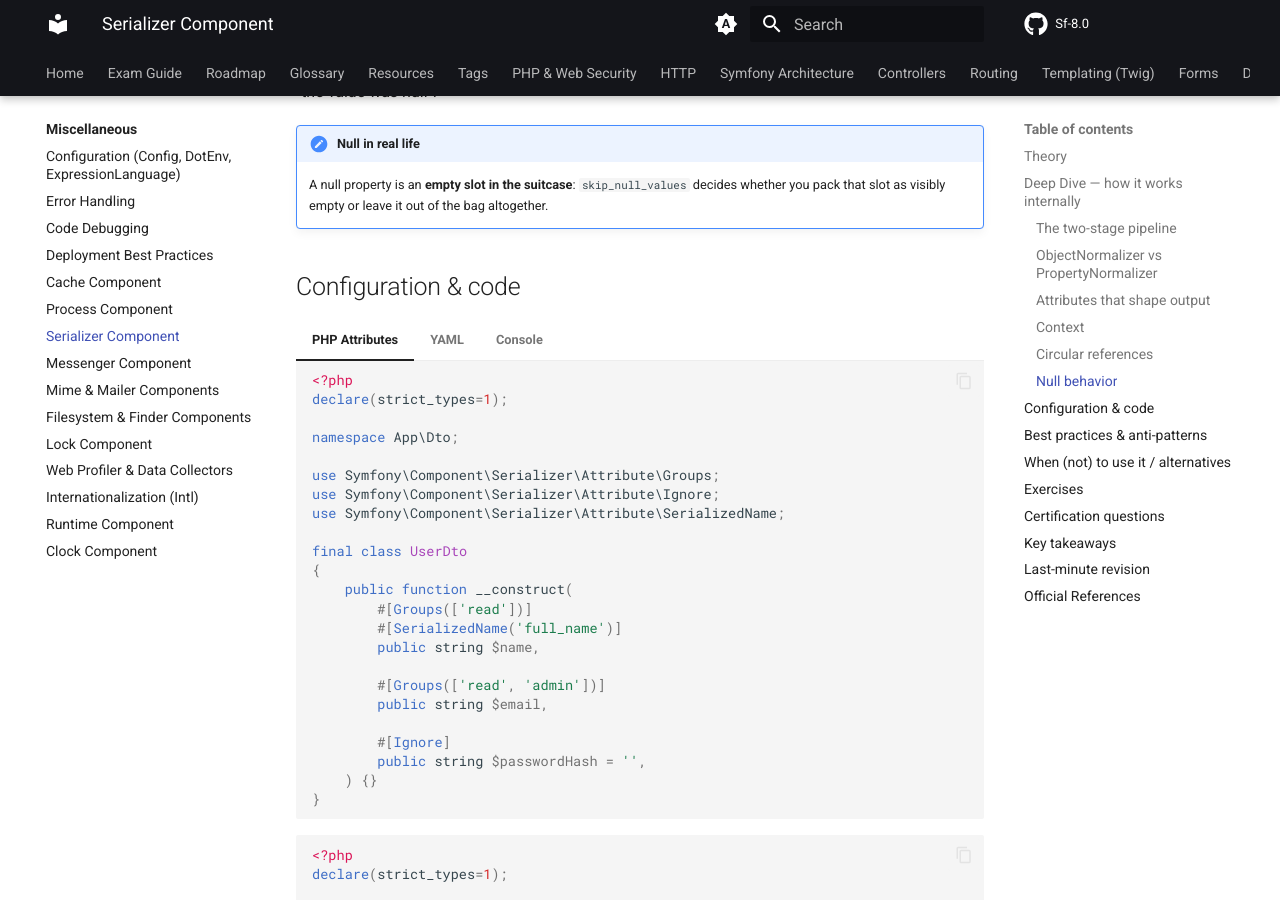
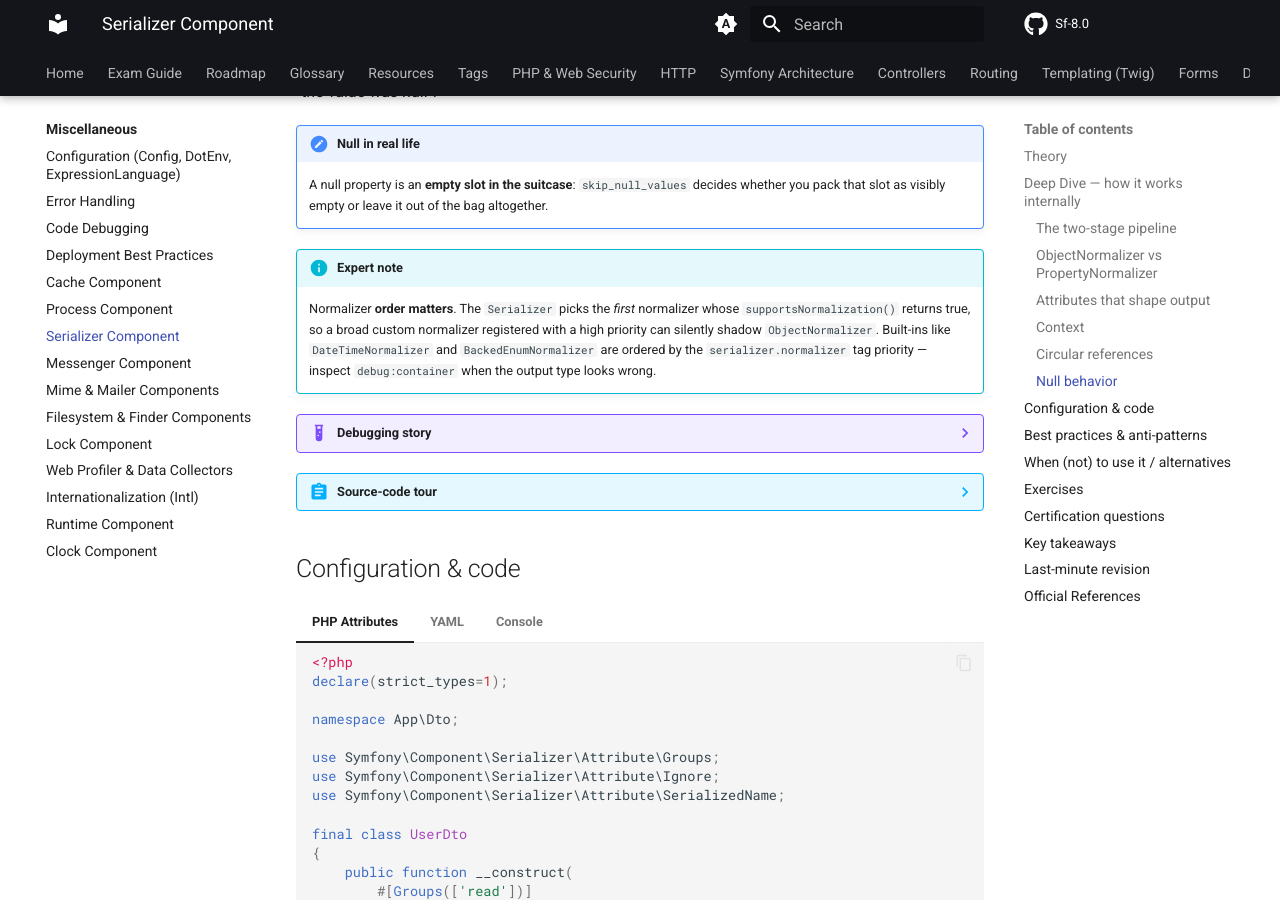
Before and after one commit to jasseryah-mazars/Sf-8.0, an MkDocs documentation site: the page built from docs/miscellaneous/serializer.md, in a window 1280 px wide and 900 px high, scrolled down 3103 px. Built offline with MkDocs 1.6.1 and Material for MkDocs 9.7.7, drawn with Linux system fonts in a browser that asks for light colours; comment, search, counter and statistics services are not loaded; the version menu is left out.

```diff
--- a/docs/miscellaneous/serializer.md
+++ b/docs/miscellaneous/serializer.md
@@ -128,6 +128,34 @@ consumer treating an absent key as an error rather than "the value was null".
     A null property is an **empty slot in the suitcase**: `skip_null_values`
     decides whether you pack that slot as visibly empty or leave it out of the bag
     altogether.
+
+!!! info "Expert note"
+    Normalizer **order matters**. The `Serializer` picks the *first* normalizer
+    whose `supportsNormalization()` returns true, so a broad custom normalizer
+    registered with a high priority can silently shadow `ObjectNormalizer`.
+    Built-ins like `DateTimeNormalizer` and `BackedEnumNormalizer` are ordered by
+    the `serializer.normalizer` tag priority — inspect `debug:container` when the
+    output type looks wrong.
+
+??? example "Debugging story"
+    **Symptom:** an API intermittently returned `{}` for some entities.
+    **Diagnosis:** those objects were **Doctrine lazy proxies**; `ObjectNormalizer`
+    read the uninitialised proxy before its DB round-trip, so the getters returned
+    nothing. **Fix:** initialise the association first (or, better, serialize a
+    plain DTO you control) and add groups so only loaded fields are requested.
+    **Avoid:** serializing entities directly — map to a DTO.
+
+??? abstract "Source-code tour"
+    - `Symfony\Component\Serializer\Serializer` holds ordered
+      `Normalizer\NormalizerInterface` + `Encoder\EncoderInterface` lists and
+      dispatches by `supports*()`.
+    - `serialize()` = `normalize()` (object → array via the first matching
+      normalizer) then `encode()` (array → string via the format's encoder).
+    - `Normalizer\ObjectNormalizer` reads metadata from
+      `Mapping\Factory\ClassMetadataFactory` to apply `Attribute\Groups`,
+      `Attribute\SerializedName`, `Attribute\Ignore`.
+    - `Normalizer\AbstractObjectNormalizer` tracks the circular-reference limit and
+      invokes the `CIRCULAR_REFERENCE_HANDLER` when it is exceeded.
 
 ## Configuration & code
 
```
Also changed, not shown: docs/controllers/naming-conventions.md (+10 -0 lines), docs/controllers/request.md (+9 -0 lines), docs/dependency-injection/tags.md (+33 -0 lines), docs/security/providers.md (+21 -0 lines), docs/security/roles.md (+9 -0 lines).
